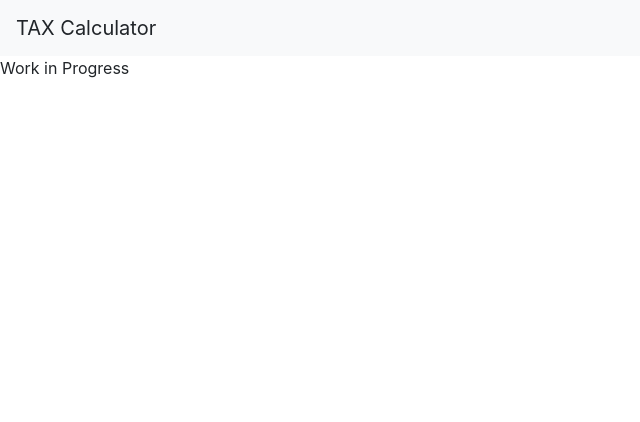
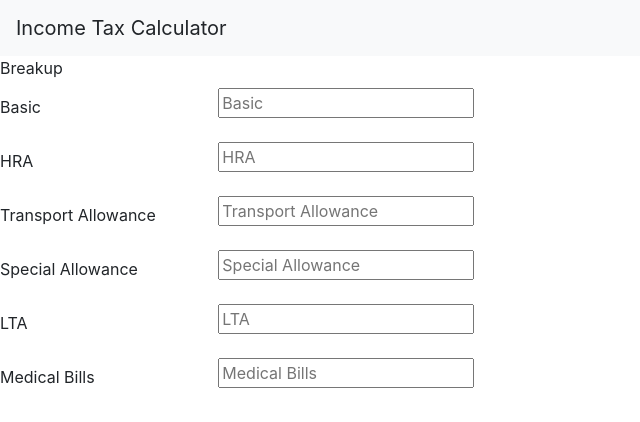
Before and after one commit to prasanthtr575/tax-calculator, a React (Create React App) app: page / in a window 1280 px wide. Shown: the top 422 px of the page, without its empty margins (0-640 px from the left). Built offline with nearby package versions, Linux system fonts and the light colour scheme.

Commit message:
breakupform added

```diff
--- a/src/App.js
+++ b/src/App.js
@@ -1,7 +1,7 @@
 import React, { Component } from 'react';
 import './App.css';
 import allReducers from './dev/reducers/index'
-import {createStore,applyMiddleware,compose} from 'redux'
+import {createStore,compose} from 'redux'
 import AppMain from './dev/components/AppMain'
 import {Provider} from 'react-redux'
 import 'bootstrap/dist/css/bootstrap.min.css';
--- a/src/dev/components/AppMain.js
+++ b/src/dev/components/AppMain.js
@@ -1,13 +1,12 @@
 import React from 'react';
 import Header from './header'
+import BreakupForm from '../containers/breakupForm'
 
 const AppMain =()=>{
 return(
     <div>
         <Header/>
-        <p>
-          Work in Progress
-        </p>
+        <BreakupForm/>
       </div>
 )
 }
--- a/src/dev/components/header.js
+++ b/src/dev/components/header.js
@@ -1,27 +1,13 @@
 import React from 'react'
-import {
-    Collapse,
-    Navbar,
-    NavbarToggler,
-    NavbarBrand,
-    Nav,
-    NavItem,
-    NavLink,
-    UncontrolledDropdown,
-    DropdownToggle,
-    DropdownMenu,
-    DropdownItem } from 'reactstrap';
+import { Navbar,NavbarBrand,} from 'reactstrap';
 
     export default class Header extends React.Component {
-        constructor(props) {
-          super(props);
-        }
 
         render() {
           return (
             <div>
               <Navbar color="light" light expand="md">
-                <NavbarBrand center>TAX Calculator</NavbarBrand>
+                <NavbarBrand>Income Tax Calculator</NavbarBrand>
               </Navbar>
             </div>
           );
--- a/src/dev/containers/breakupForm.js
+++ b/src/dev/containers/breakupForm.js
@@ -0,0 +1,38 @@
+import React from 'react'
+import { Field, reduxForm } from 'redux-form'
+import { Col, Button, Form, FormGroup, Label, Input, FormText } from 'reactstrap';
+
+const renderField=({ input, label,name, type, meta})=>(
+    <FormGroup row>
+                    <Label for={name} sm={2}>{label}</Label>
+                    <Col sm={10}>
+                    <input {...input} placeholder={label} type={type}></input>
+                     </Col>
+    </FormGroup>
+)
+
+
+const BreakupForm=(props)=>{
+    console.log(props);
+    const { handleSubmit, pristine, reset, submitting } = props
+    return(
+        <div>
+        <Label >Breakup</Label>
+        <form onSubmit={handleSubmit}>
+
+         <Field label="Basic" name="basic" component={renderField} type="text" placeholder="basic"/>
+         <Field label="HRA" name="hra" component={renderField}  type="text" placeholder="HRA"/>
+         <Field label="Transport Allowance" name="ta"  component={renderField}  type="text" placeholder="Transport Allowance" />
+         <Field label="Special Allowance" name="specialAllowance" component={renderField} type="text" placeholder="Special Allowance" />
+         <Field label="LTA" name="lta" component={renderField}  type="text" placeholder="LTA"/>
+         <Field label="Medical Bills"  name="medicalBills" component={renderField} type="text" placeholder="Medical Bills"/>
+        </form>
+        </div>
+
+    )
+}
+
+
+export default reduxForm({
+    form: 'breakupForm' // a unique identifier for this form
+  })(BreakupForm)
```
